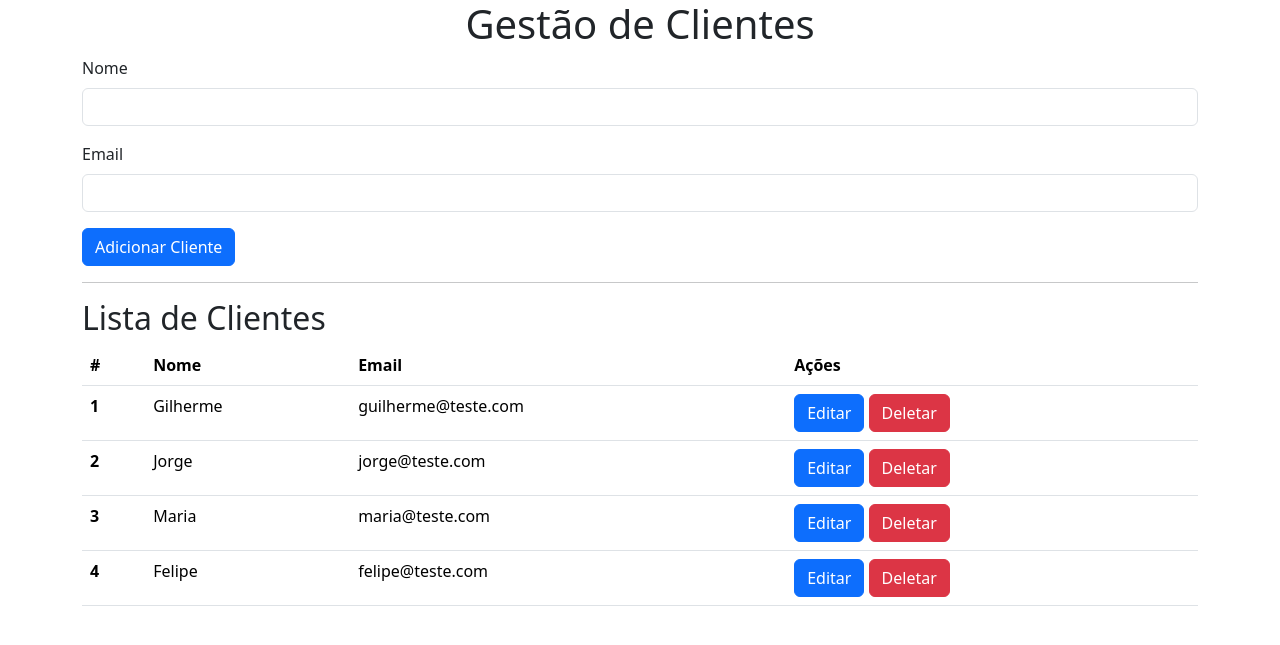
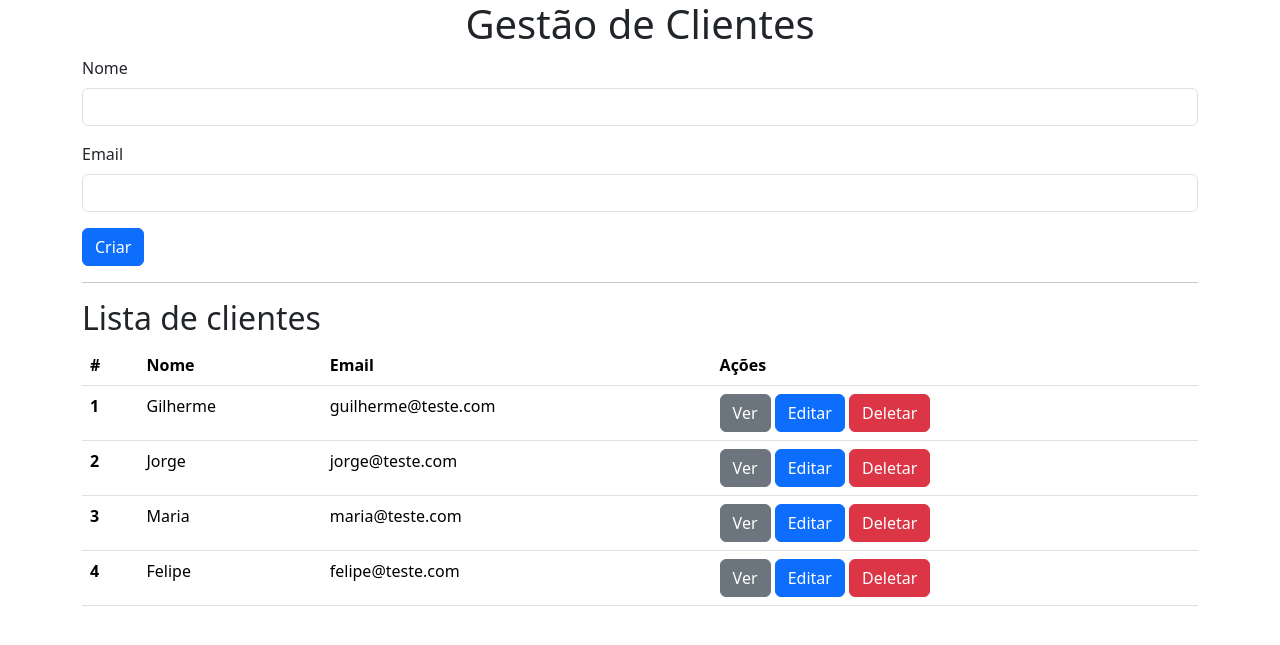
Before and after one commit to robsondejesus1996/Pyhon-User-Management, a Flask app: page / in a window 1280 px wide. Shown: the top 645 px of the page. Run offline with Flask 3, Linux system fonts and the light colour scheme.

Commit message:
feat: create update, delete, see

```diff
--- a/routes/cliente.py
+++ b/routes/cliente.py
@@ -35,17 +35,35 @@ def form_cliente():
 @cliente_route.route('/<int:cliente_id>')
 def detalhe_cliente(cliente_id):
     """ Exibir detalhes do cliente """
-    return render_template('detalhe_cliente.html')
+    cliente = list(filter(lambda c: c['id'] == cliente_id, CLIENTES)) [0]
+    return render_template('detalhe_cliente.html', cliente=cliente)
 
 @cliente_route.route('/<int:cliente_id>/edit')
 def form_edit_cliente (cliente_id):
     """ Formulario para editar um cliente """
-    return render_template('form_edit_cliente.html')
+    cliente = None
+    for c in CLIENTES:
+        if c['id'] == cliente_id:
+            cliente = c
+
+    return render_template('form_cliente.html', cliente=cliente)
 
 @cliente_route.route('/<int:cliente_id>/update', methods=['PUT'])
 def atualizar_cliente (cliente_id):
     """ Atualizar informações do cliente """
-    pass
+    cliente_editado = None
+
+    data = request.json
+
+    for c in CLIENTES:
+        if c['id'] == cliente_id:
+            c['nome'] = data['nome']
+            c['email'] = data['email']
+
+            cliente_editado = c
+
+    return render_template('item_cliente.html', cliente=cliente_editado)
+
 
 @cliente_route.route('/<int:cliente_id>/delete', methods=['DELETE'])
 def delete_cliente(cliente_id):
--- a/templates/detalhe_cliente.html
+++ b/templates/detalhe_cliente.html
@@ -0,0 +1,5 @@
+<ul>
+    <li>ID: {{cliente.id}}</li>
+    <li>NOME: {{cliente.nome}}</li>
+    <li>E-MAIL: {{cliente.email}}</li>
+</ul>
--- a/templates/form_cliente.html
+++ b/templates/form_cliente.html
@@ -1,19 +1,32 @@
 <form class="c-form"
-        action="{{ url_for('cliente.inserir_cliente') }}"
-        method="POST"
-        c-append="#lista-clientes">
+        {% if cliente %}
+            action="{{ url_for('cliente.atualizar_cliente', cliente_id=cliente.id) }}"
+        {% else %}
+            action="{{ url_for('cliente.inserir_cliente') }}"
+        {% endif %}
+
+        method="{% if cliente %}PUT{% else %}POST{% endif %}"
+
+        {% if cliente %}
+            c-swap="#cliente-{{cliente.id}}"
+        {% else %}
+            c-append="#lista-clientes"
+        {% endif %}
+
+        >
 
     <div class="mb-3">
       <label class="form-label">Nome</label>
-      <input type="text" class="form-control" name="nome">
+      <input type="text" class="form-control" name="nome" {% if cliente%}value="{{cliente.nome}}"{% endif %}>
+    </div>
+
+    <div class="mb-3">
+        <label id="label-target" class="form-label">Email</label>
+        <input type="text" class="form-control" name="email" {% if cliente%}value="{{cliente.email}}"{% endif %}>
     </div>
 
 
-    <div class="mb-3">
-        <label class="form-label">Email</label>
-        <input type="text" class="form-control" name="email">
-    </div>
-
-
-    <button type="submit" class="btn btn-primary">Adicionar Cliente</button>
+    <button type="submit" class="btn btn-primary">
+        {% if cliente %}Salvar{% else %}Criar{% endif %}
+    </button>
 </form>
--- a/templates/index.html
+++ b/templates/index.html
@@ -1,38 +1,65 @@
-<!DOCTYPE html>
+<!doctype html>
 <html lang="en">
   <head>
-    <meta charset="utf-8" />
-    <meta name="viewport" content="width=device-width, initial-scale=1" />
+    <meta charset="utf-8">
+    <meta name="viewport" content="width=device-width, initial-scale=1">
     <title>Bootstrap demo</title>
-    <link
-      href="https://cdn.jsdelivr.net/npm/bootstrap@5.3.3/dist/css/bootstrap.min.css"
-      rel="stylesheet"
-      integrity="sha384-QWTKZyjpPEjISv5WaRU9OFeRpok6YctnYmDr5pNlyT2bRjXh0JMhjY6hW+ALEwIH"
-      crossorigin="anonymous"
-    />
-    <link
-      rel="stylesheet"
-      href="{{ url_for('static', filename='css/app.css')  }}"
-    />
+    <link href="https://cdn.jsdelivr.net/npm/bootstrap@5.3.2/dist/css/bootstrap.min.css" rel="stylesheet" integrity="sha384-T3c6CoIi6uLrA9TneNEoa7RxnatzjcDSCmG1MXxSR1GAsXEV/Dwwykc2MPK8M2HN" crossorigin="anonymous">
+    <link rel="stylesheet" href="{{ url_for('static', filename='css/app.css')  }}">
   </head>
   <body>
+
     <div class="container">
       <h1 class="text-center">Gestão de Clientes</h1>
 
-      <!-- Formulario de clientes -->
-      <div c-container="{{ url_for('cliente.form_cliente')}}"></div>
-      <hr/>
+      <!-- Formulário add cliente -->
+      <div id="form-cliente"
+          c-container="{{ url_for('cliente.form_cliente') }}"></div>
+
+      <hr>
+
       <!-- Lista de clientes -->
-      <h2>Lista de Clientes</h2>
+      <h2>Lista de clientes</h2>
       <div c-container="{{ url_for('cliente.lista_clientes') }}"></div>
     </div>
 
-    <script
-      src="https://cdn.jsdelivr.net/npm/bootstrap@5.3.3/dist/js/bootstrap.bundle.min.js"
-      integrity="sha384-YvpcrYf0tY3lHB60NNkmXc5s9fDVZLESaAA55NDzOxhy9GkcIdslK1eN7N6jIeHz"
-      crossorigin="anonymous"
-    ></script>
+    <div class="modal fade" id="exampleModal" tabindex="-1" aria-labelledby="exampleModalLabel" aria-hidden="true">
+      <div class="modal-dialog">
+        <div class="modal-content">
+          <div class="modal-header">
+            <h1 class="modal-title fs-5" id="exampleModalLabel">Modal title</h1>
+            <button type="button" class="btn-close" data-bs-dismiss="modal" aria-label="Close"></button>
+          </div>
+          <div class="modal-body" id="exibir-cliente"></div>
+          <div class="modal-footer">
+            <button type="button" class="btn btn-secondary" data-bs-dismiss="modal">Close</button>
+            <button type="button" class="btn btn-primary">Save changes</button>
+          </div>
+        </div>
+      </div>
+    </div>
 
+
+    <div class="modal fade" id="exampleModal" tabindex="-1" aria-labelledby="exampleModalLabel" aria-hidden="true">
+      <div class="modal-dialog">
+        <div class="modal-content">
+          <div class="modal-header">
+            <h1 class="modal-title fs-5" id="exampleModalLabel">Modal title</h1>
+            <button type="button" class="btn-close" data-bs-dismiss="modal" aria-label="Close"></button>
+          </div>
+          <div class="modal-body" id="exibir-cliente"></div>
+          <div class="modal-footer">
+            <button type="button" class="btn btn-secondary" data-bs-dismiss="modal">Close</button>
+            <button type="button" class="btn btn-primary">Save changes</button>
+          </div>
+        </div>
+      </div>
+    </div>
+
+
+
+    <script src="https://cdn.jsdelivr.net/npm/bootstrap@5.3.2/dist/js/bootstrap.bundle.min.js" integrity="sha384-C6RzsynM9kWDrMNeT87bh95OGNyZPhcTNXj1NW7RuBCsyN/o0jlpcV8Qyq46cDfL" crossorigin="anonymous"></script>
     <script src="{{ url_for('static', filename='js/cru.js')  }}"></script>
+
   </body>
 </html>
--- a/templates/item_cliente.html
+++ b/templates/item_cliente.html
@@ -1,9 +1,21 @@
-<tr>
+<tr id="cliente-{{cliente.id}}">
     <th scope="row">{{ cliente.id }}</th>
     <td>{{ cliente.nome }}</td>
     <td>{{ cliente.email }}</td>
     <td>
-        <button class="btn btn-primary">Editar</button>
+        <button class="btn btn-secondary"
+            c-get="{{ url_for('cliente.detalhe_cliente', cliente_id=cliente.id) }}"
+            c-target="#exibir-cliente"
+            data-bs-toggle="modal" data-bs-target="#exampleModal">
+                Ver
+        </button>
+
+        <button class="btn btn-primary"
+            c-get="{{ url_for('cliente.form_edit_cliente', cliente_id=cliente.id) }}"
+            c-target="#form-cliente">
+                Editar
+        </button>
+
         <button class="btn btn-danger"
             c-delete="{{ url_for('cliente.delete_cliente', cliente_id=cliente.id) }}"
             c-remove-closest="tr">
```
